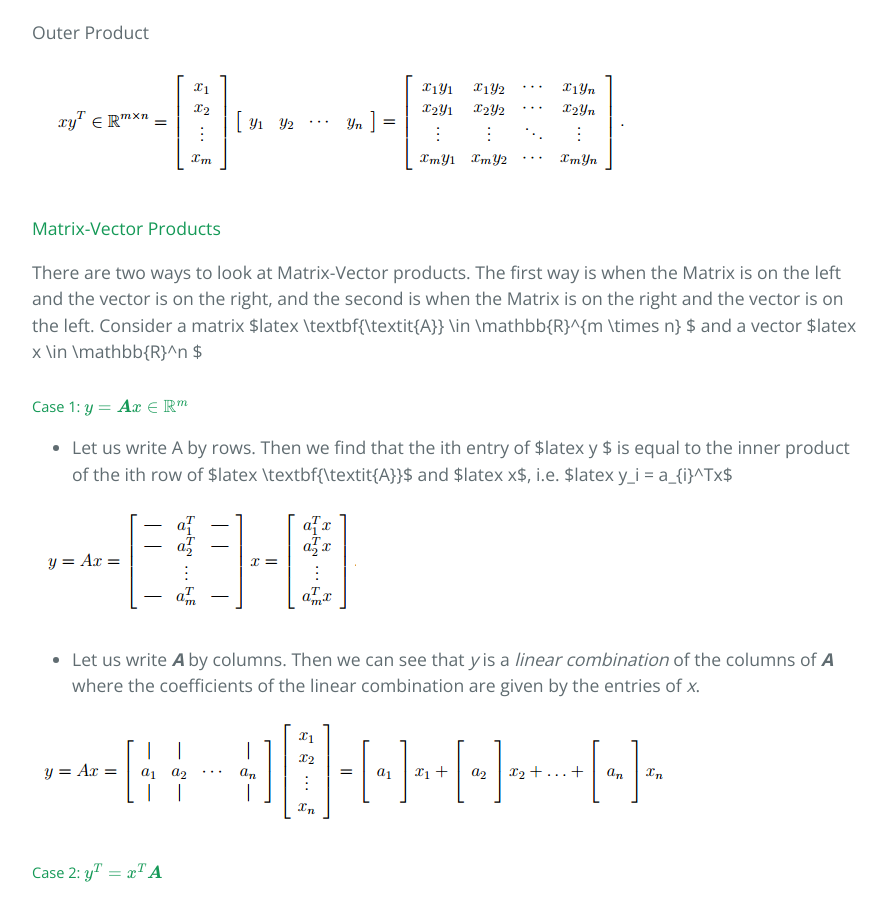
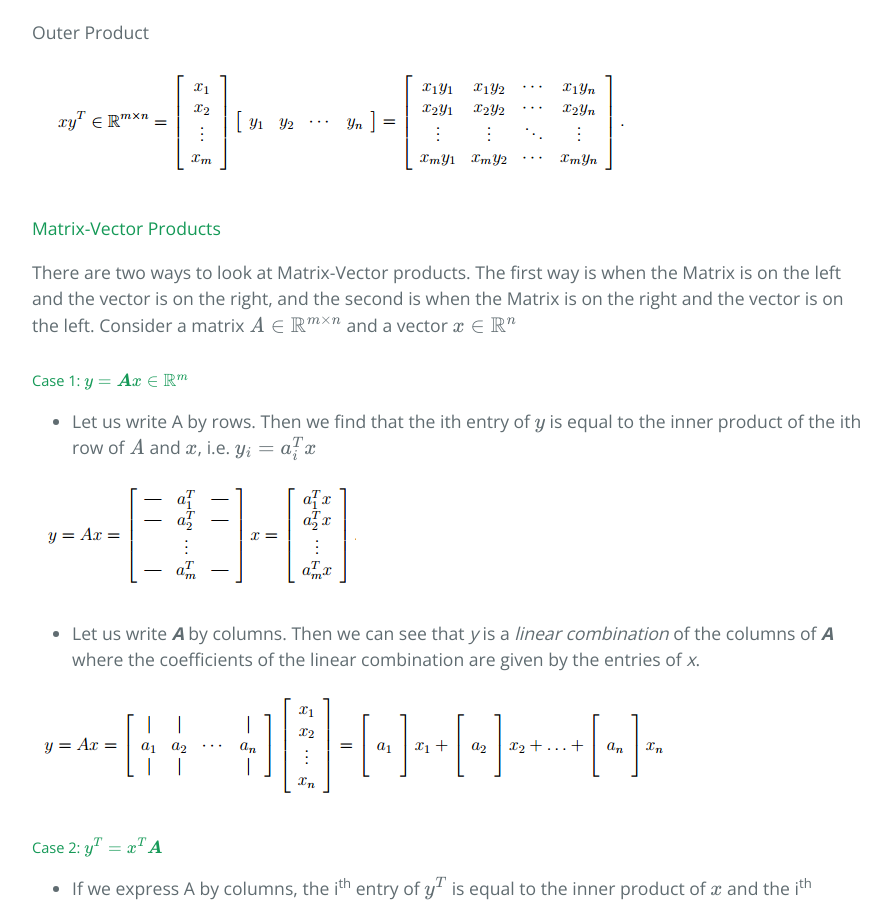
Before and after one commit to neubeginnings/neubeginnings, a Jekyll site: the page built from _posts/2017-10-15-Linear Algebra and NumPy for Deep Learning.md, in a window 1280 px wide and 900 px high, scrolled down 3818 px. Shown: the whole window, without its empty margins (192-1083 px from the left). Built offline with Jekyll 4.4.1, drawn with Linux system fonts in a browser that asks for light colours; formulas are drawn with MathJax 3; comment, search, counter and statistics services are not loaded.

Commit message:
Minor formatting fixes

````diff
--- a/_posts/2017-10-15-Linear Algebra and NumPy for Deep Learning.md
+++ b/_posts/2017-10-15-Linear Algebra and NumPy for Deep Learning.md
@@ -47,7 +47,7 @@ Install NumPy following the instructions [here](https://www.scipy.org/install.ht
 
 import numpy as np
 
-# define a scalar
+$# define a scalar
 s = 1
 assert np.shape(s) == ()
 
@@ -121,11 +121,11 @@ Outer Product
 
 #### Matrix-Vector Products
 
-There are two ways to look at Matrix-Vector products. The first way is when the Matrix is on the left and the vector is on the right, and the second is when the Matrix is on the right and the vector is on the left. Consider a matrix $latex \textbf{\textit{A}} \in \mathbb{R}^{m \times n} $ and a vector $latex x \in \mathbb{R}^n $
+There are two ways to look at Matrix-Vector products. The first way is when the Matrix is on the left and the vector is on the right, and the second is when the Matrix is on the right and the vector is on the left. Consider a matrix $$ \textbf{\textit{A}} \in \mathbb{R}^{m \times n} $$ and a vector $$ x \in \mathbb{R}^n $$
 
 ##### Case 1: $$ y = \boldsymbol{A}x \in \mathbb{R}^m $$
 
-* Let us write A by rows. Then we find that the ith  entry of $latex y $ is equal to the inner product of the ith row of $latex \textbf{\textit{A}}$ and $latex x$, i.e. $latex y_i = a_{i}^Tx$
+* Let us write A by rows. Then we find that the ith  entry of $$ y $$ is equal to the inner product of the ith row of $$ \textbf{\textit{A}} $$ and $$ x $$, i.e. $$ y_i = a_{i}^Tx $$
 
 ![image alt text](image_4.png)
 
@@ -191,27 +191,20 @@ The column/row rank of a matrix **_A_**<sub>m x n</sub> is the largest number of
 ![image alt text](image_12.png)
 
 ```python
-
 import numpy as np
-
 from numpy.linalg import matrix_rank
 
 I = np.eye(4)
-
 assert matrix_rank(I) == 4 # Full rank identity matrix
 
 I[-1,-1] = 0. # Create a rank deficient matrix
-
 assert matrix_rank(I) == 3
 
 O = np.ones((4,))
-
 assert matrix_rank(O) == 1 # 1 dimension - rank 1 since all vectors are the same
 
 O = np.zeros((4,))
-
 assert matrix_rank(O) == 0 # Vectors don’t go in any direction
-
 ```
 
 ### Norms
@@ -247,7 +240,6 @@ Note that operating on a vector with an orthogonal matrix will not change its Eu
 
 ```python
 import numpy as np
-
 import scipy
 
 D = np.diag([1, 2, 4]) # Create a diagonal matrix
@@ -255,39 +247,24 @@ D = np.diag([1, 2, 4]) # Create a diagonal matrix
 D_I = np.linalg.inv(D) # Find inverse of D
 
 # Calculate the inverse based on diagonal property
-
 diagonal = np.diag(D)
-
 assert np.array_equal(D_I, np.diag(1.0 / diagonal))
 
 """
-
 Create a symmetric matrix.
-
 Fill A[i][j] and autofill a[j][i]
-
 """
-
 A = np.zeros((3, 3))
-
 A[0][1] = 1
-
 A[1][2] = 2
-
 A = A + A.T - np.diag(A.diagonal())
-
 assert np.all(A == A.T) # Check for symmetric
 
 # Some methods to create an orthogonal matrix
-
 R = np.random.rand(3, 3)
-
 Q = scipy.linalg.orth(R)
-
 Q = scipy.stats.ortho_group.rvs(dim=3)
-
 Q, _ = np.linalg.qr(R)
-
 ```
 
 ### Eigen decomposition
````
